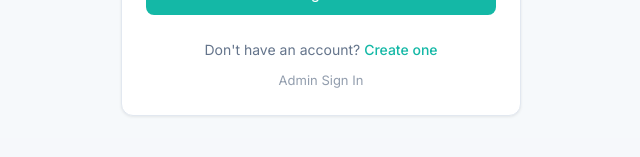
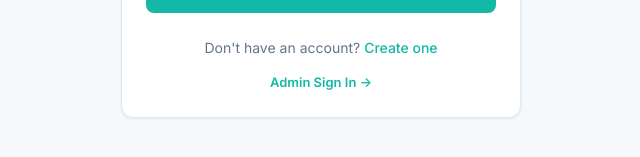
Before and after one commit to Niwas-Kumar/neurascan-frontend, a React (Vite) app: page /login in a window 1280 px wide. Shown: the part 625-782 px from the top of the page, without its empty margins (319-959 px from the left). Built offline with nearby package versions, Linux system fonts and the light colour scheme; no server answers.

Commit message:
feat: implement authentication login page with email and Google OAuth support

```diff
--- a/src/pages/auth/LoginPage.jsx
+++ b/src/pages/auth/LoginPage.jsx
@@ -484,18 +484,18 @@ export default function LoginPage() {
                   textAlign: 'center',
                   fontSize: 13,
                   color: COLORS.textMuted,
-                  marginTop: 8,
+                  marginTop: 12,
                 }}
               >
                 <Link
                   to="/admin/login"
                   style={{
-                    color: COLORS.textMuted,
+                    color: COLORS.primary,
                     textDecoration: 'none',
-                    opacity: 0.7,
+                    fontWeight: 600,
                   }}
                 >
-                  Admin Sign In
+                  Admin Sign In →
                 </Link>
               </p>
             </div>
```
